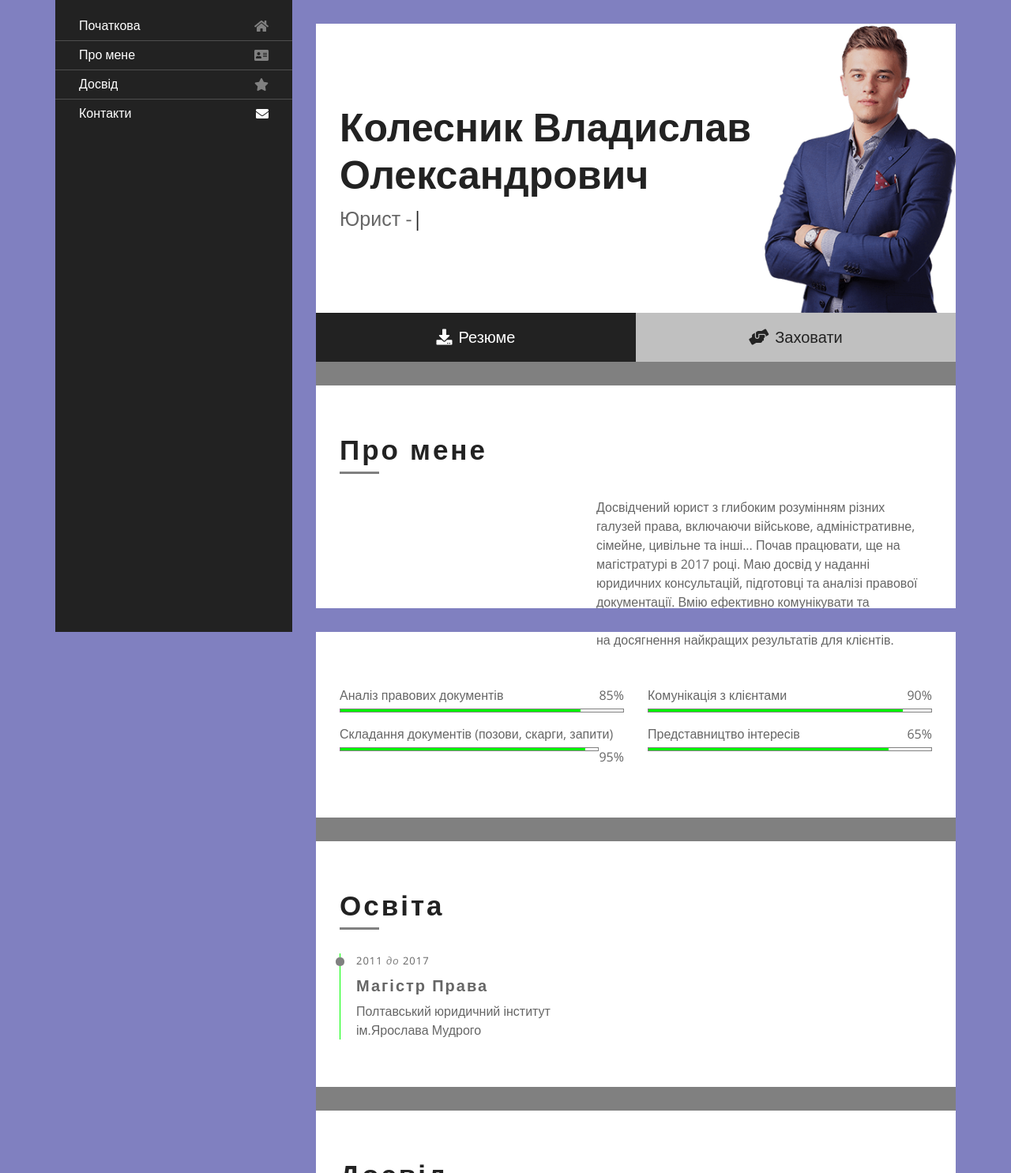
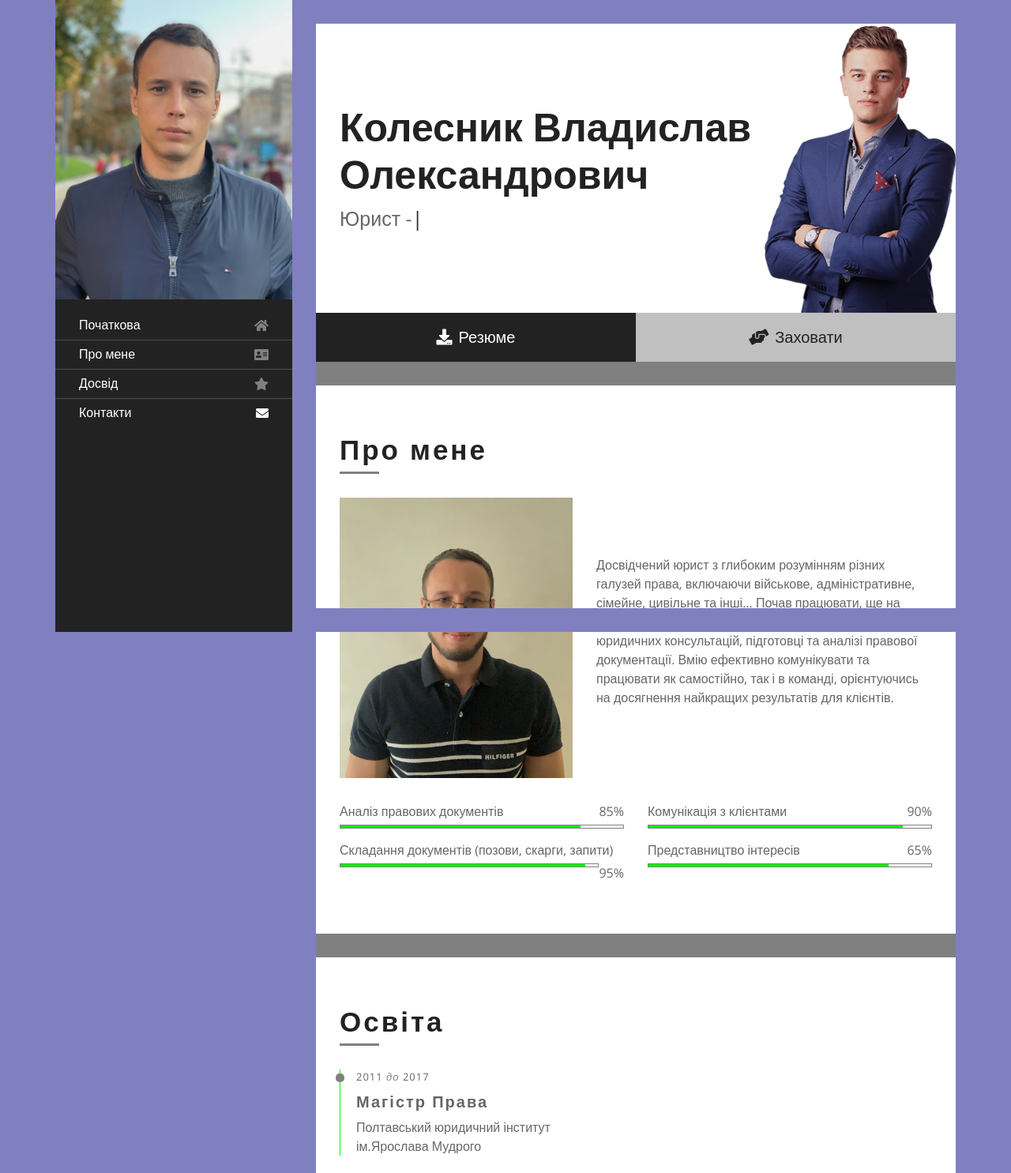
Before and after one commit to Kolesnik1994/resumes, a plain HTML site: page index.html in a window 1280 px wide. Shown: the top 1485 px of the page at 79% size. Drawn offline with nearby package versions, Linux system fonts and the light colour scheme; files whose address does not match are found by name.

Commit message:
Update index.html

```diff
--- a/index.html
+++ b/index.html
@@ -28,7 +28,7 @@
         <div class="wrapper">
             <div class="sidebar">
                 <div class="sidebar-header">
-                 <!--    <img src="img/profile.jpg" alt="Image"> -->
+                   <img src="img/337.JPEG" alt="Image">
                 </div>
                 <div class="sidebar-content">
                     <nav class="navbar navbar-expand-md bg-dark navbar-dark">
@@ -95,7 +95,7 @@
                         </div>
                         <div class="row align-items-center">
                             <div class="col-md-6 col-lg-5">
-                             <!--    <img src="img/about.jpg" alt="Image">  -->
+                             <img src="img/3.jpg" alt="Image">
                             </div>
                             <div class="col-md-6 col-lg-7">
                                 <p>
```
